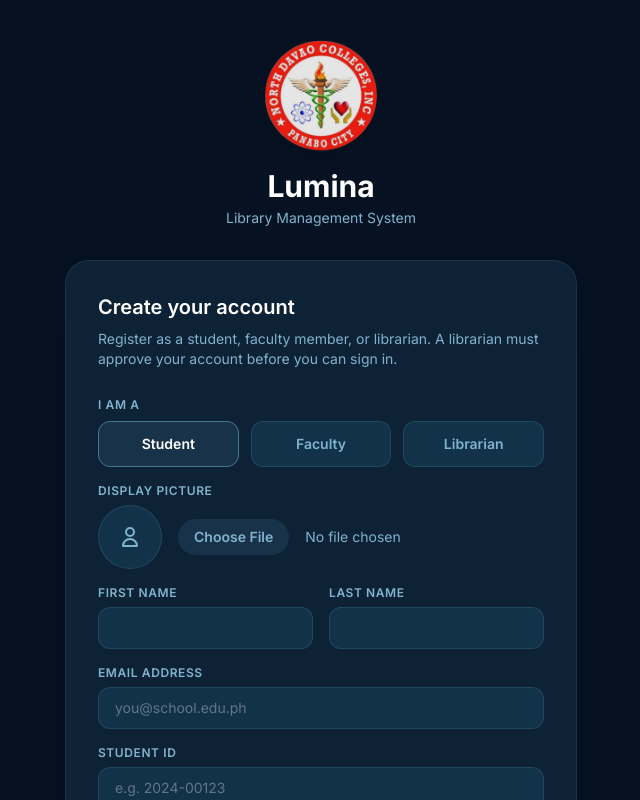
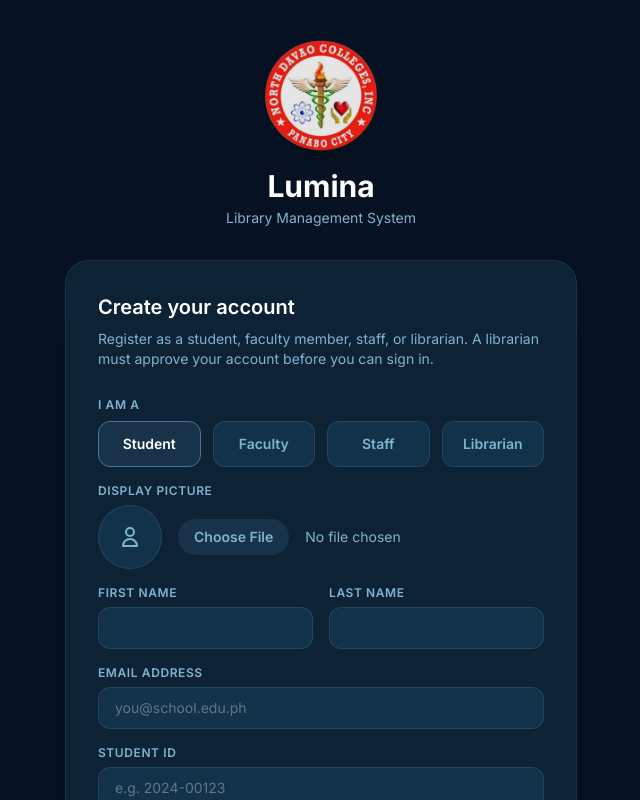
Before and after one commit to louisaludez/lms, a Vue app in the folder frontend/: page /signup in a window 1280 px wide. Shown: the top 800 px of the page, without its empty margins (319-959 px from the left). Built offline with nearby package versions, Linux system fonts and the light colour scheme; no server answers.

Commit message:
feat: add Staff option to SignUpView registration

```diff
--- a/frontend/src/views/SignUpView.vue
+++ b/frontend/src/views/SignUpView.vue
@@ -10,7 +10,7 @@ const firstName = ref('')
 const lastName = ref('')
 const email = ref('')
 const institutionalId = ref('')
-const role = ref<'student' | 'faculty' | 'librarian'>('student')
+const role = ref<'student' | 'faculty' | 'librarian' | 'non_teaching_staff'>('student')
 const password = ref('')
 const confirmPassword = ref('')
 const gender = ref('Male')
@@ -65,7 +65,7 @@ const filteredDepartments = computed(() => {
 })
 
 const roleUsesDepartment = computed(() =>
-  role.value === 'student' || role.value === 'faculty'
+  role.value === 'student' || role.value === 'faculty' || role.value === 'non_teaching_staff'
 )
 
 watch(selectedCategory, () => {
@@ -156,7 +156,7 @@ async function handleSignUp() {
         <template v-else>
           <h2 class="text-xl font-semibold text-white mb-2">Create your account</h2>
           <p class="text-[#80b3ce] text-sm mb-7">
-            Register as a student, faculty member, or librarian. A librarian must approve your account before you can sign in.
+            Register as a student, faculty member, staff, or librarian. A librarian must approve your account before you can sign in.
           </p>
 
           <div
@@ -169,7 +169,7 @@ async function handleSignUp() {
           <form @submit.prevent="handleSignUp" class="space-y-4">
             <div>
               <label class="block text-xs font-semibold text-[#80b3ce] mb-2 uppercase tracking-wider">I am a</label>
-              <div class="grid grid-cols-3 gap-3">
+              <div class="grid grid-cols-4 gap-3">
                 <label
                   class="flex items-center justify-center py-3 rounded-xl border cursor-pointer transition-colors text-sm font-semibold"
                   :class="role === 'student'
@@ -187,6 +187,15 @@ async function handleSignUp() {
                 >
                   <input v-model="role" type="radio" value="faculty" class="sr-only" />
                   Faculty
+                </label>
+                <label
+                  class="flex items-center justify-center py-3 rounded-xl border cursor-pointer transition-colors text-sm font-semibold"
+                  :class="role === 'non_teaching_staff'
+                    ? 'bg-[#447794]/20 border-[#447794] text-white'
+                    : 'bg-[#123249] border-[#447794]/30 text-[#80b3ce] hover:border-[#447794]/50'"
+                >
+                  <input v-model="role" type="radio" value="non_teaching_staff" class="sr-only" />
+                  Staff
                 </label>
                 <label
                   class="flex items-center justify-center py-3 rounded-xl border cursor-pointer transition-colors text-sm font-semibold"
@@ -262,7 +271,7 @@ async function handleSignUp() {
 
             <div>
               <label for="signup-inst-id" class="block text-xs font-semibold text-[#80b3ce] mb-1.5 uppercase tracking-wider">
-                {{ role === 'student' ? 'Student ID' : role === 'faculty' ? 'Faculty ID' : 'Employee ID' }}
+                {{ role === 'student' ? 'Student ID' : role === 'faculty' ? 'Faculty ID' : role === 'non_teaching_staff' ? 'Employee ID' : 'Employee ID' }}
               </label>
               <input
                 id="signup-inst-id"
```
